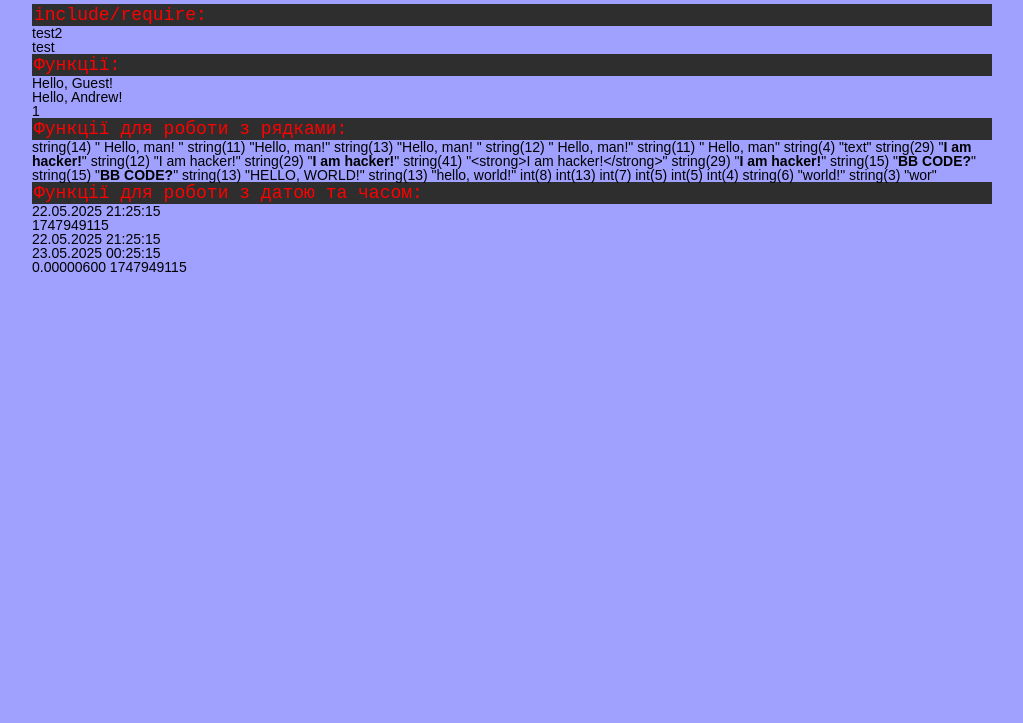
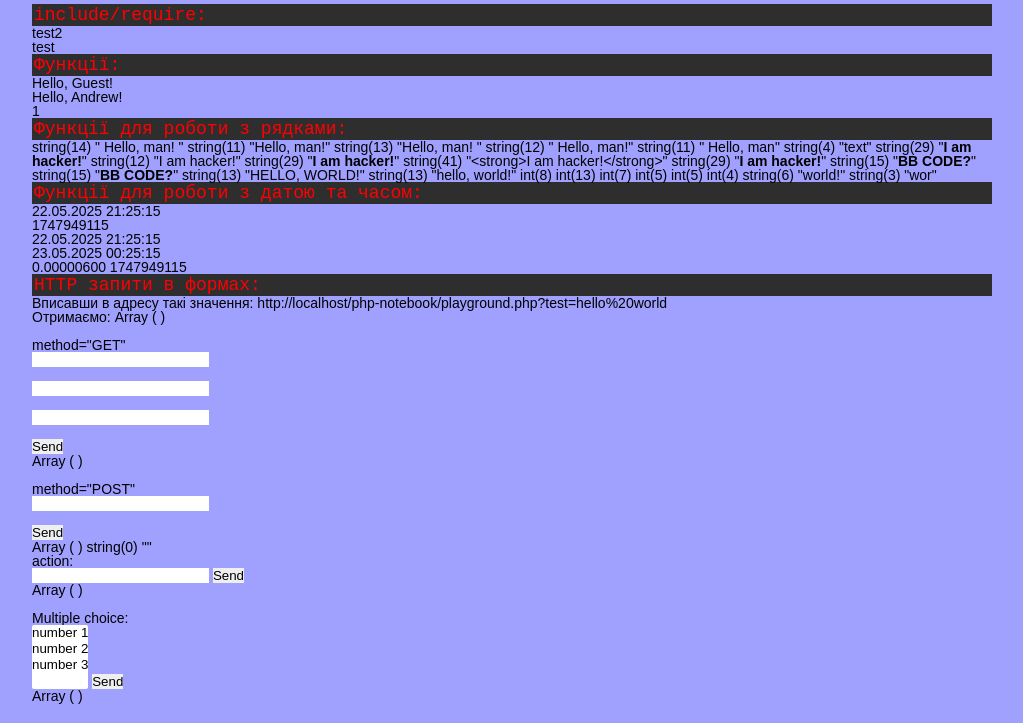
Before and after one commit to Gastello/php-notebook, a PHP site: page /php-notebook/playground.php in a window 1280 px wide. Shown: the part 1614-2337 px from the top of the page, without its empty margins (128-1151 px from the left). Before the commit the page ends 1886 px from the top, so only its background shows below. Run offline with PHP 8.4, Linux system fonts and the light colour scheme.

Commit message:
lesson #7 completed

```diff
--- a/index.php
+++ b/index.php
@@ -49,6 +49,9 @@
                 <li>
                     <?php include './topics/12-date-functions.php' ?>
                 </li>
+                <li>
+                    <?php include './topics/13-http-requests.php' ?>
+                </li>
             </ul>
         </div>
     </main>
--- a/playground.php
+++ b/playground.php
@@ -508,6 +508,63 @@ echo date("d.m.Y H:i:s") . "<br>";
 
 echo microtime() . "<br>";
 
+// !HTTP запити в формах
+echo("<div class='playground__header'>HTTP запити в формах:</div>");
+echo "Вписавши в адресу такі значення: http://localhost/php-notebook/playground.php?test=hello%20world" . "<br>";
+echo('Отримаємо: ');
+print_r($_GET);
+echo '<br>';
+
+echo('<br>
+<form method="GET" action="">
+  <span>method="GET"</span><br>
+  <input type="text" name="name"><br><br>
+  <input type="text" name="surname"><br><br>
+  <input type="number" name="age"><br><br>
+  <button type="submit">Send</button>
+</form>
+' );
+print_r($_GET);
+
+echo '<br>';
+
+echo('<br>
+<form method="POST" action="">
+  <span>method="POST"</span><br>
+  <input type="password" name="password"><br><br>
+  <button type="submit">Send</button>
+</form>
+' );
+print_r($_POST);
+// $pass = $_POST["password"]; // помилка ( ! ) Warning: Undefined array key "password"
+$pass = $_POST["password"] ?? '';
+var_dump($pass);
+
+echo('<br>
+<form method="POST" action="test.php">
+  <span>action:</span><br>
+  <input type="text" name="name">
+  <button type="submit">Send</button>
+</form>
+' );
+print_r($_GET);
+
+echo '<br>';
+
+echo('<br>
+<form method="POST">
+  <span>Multiple choice:</span><br>
+  <select name="choices[]" multiple>
+    <option>number 1</option>
+    <option>number 2</option>
+    <option>number 3</option>
+  </select>
+  <button type="submit">Send</button>
+</form>
+' );
+print_r($_POST);
+
+echo '<br>';
 ?>
 </div>
 </div>
--- a/test.php
+++ b/test.php
@@ -1,2 +1,5 @@
 <?php
     $testData = 'test';
+
+    // HTTP:
+    if($_POST)var_dump($_POST);
--- a/topics/12-date-functions.php
+++ b/topics/12-date-functions.php
@@ -1,5 +1,5 @@
     <div class="accordion-menu__item">Функції для роботи з датою та часом</div>
-<div class="accordion-menu__item-text">
+<div class="accordion-menu__item-text hidden">
 <p>
         <span class="accordion-menu__item-header">Документація</span>
         <a href='https://www.php.net/manual/uk/datetime.formats.php'>Документацію по функціям для роботи з датою та часом можна знайти тут.</a>
```
Also changed, not shown: topics/13-http-requests.php (added, +102 -0 lines).
